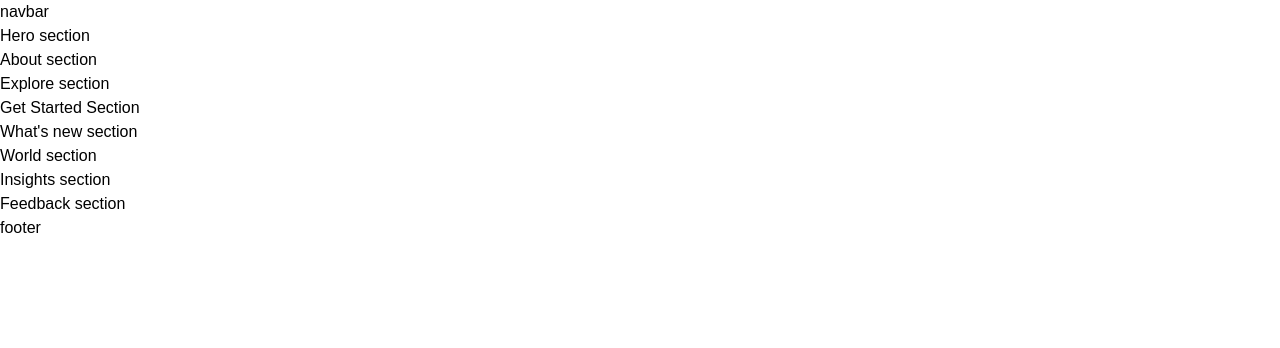
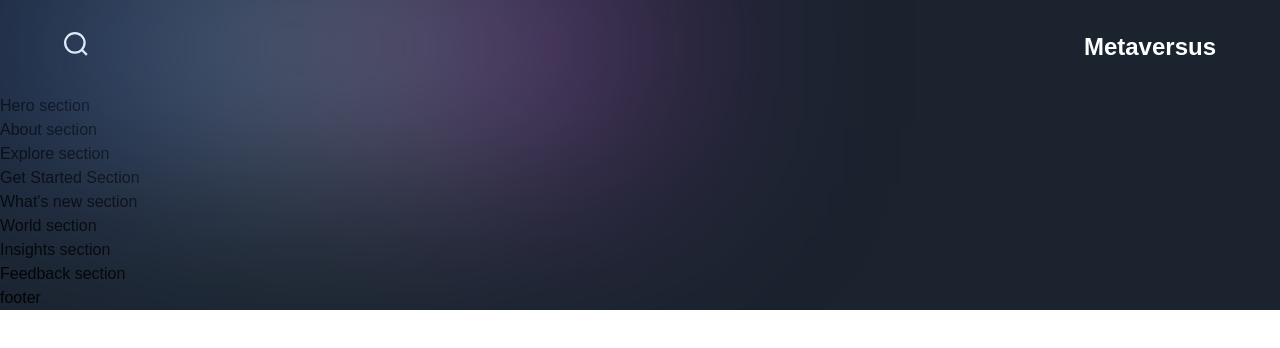
Before and after one commit to thejamesgore/NextJS13-OnePager, a Next.js app: page / in a window 1280 px wide. Shown: the top 348 px of the page. Built offline with nearby package versions, Linux system fonts and the light colour scheme; a web font is replaced by a local one.

Commit message:
Nav: basics created

```diff
--- a/app/page.js
+++ b/app/page.js
@@ -2,7 +2,7 @@
 import { About, Explore, Feedback, GetStarted, Hero, Insights, WhatsNew, World } from '../sections';
 
 const Page = () => (
-  <div>
+  <div className="bg-primary-black overflow-hidden">
     <Navbar />
     <Hero />
     <About />
--- a/components/Navbar.jsx
+++ b/components/Navbar.jsx
@@ -1,9 +1,25 @@
 'use client';
 
+import {motion}from 'framer-motion'
+
+import styles from '../styles'
+import { navVariants } from '../utils/motion'
+
 const Navbar = () => (
-  <nav>
-    navbar
-  </nav>
+  <motion.nav
+    variants={navVariants}
+    initial="hidden"
+    whileInView="show"
+    className={`${styles.xPaddings} py-8 relative`}
+  >
+    <div
+      className="absolute w-[50%] inset-0 gradient-01"
+    />
+    <div className={`${styles.innerWidth} mx-auto flex justify-between gap-8`}>
+      <img src="/search.svg" alt="search" className="w-[24px] h-[24px] object-contain"/>
+      <h2 className="font-extrabold text-[24px] leading-[30px] text-white">Metaversus</h2>
+    </div>
+  </motion.nav>
 );
 
 export default Navbar;
```
Also changed, not shown: 2 other files (tests, documents, lock files or other folders).
